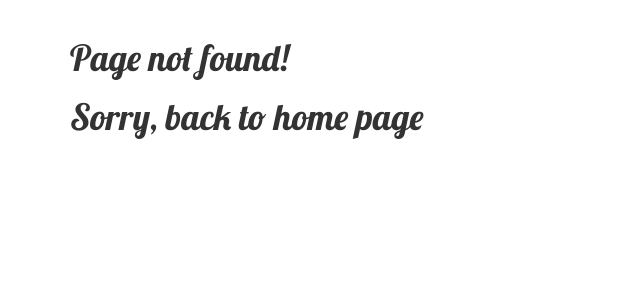
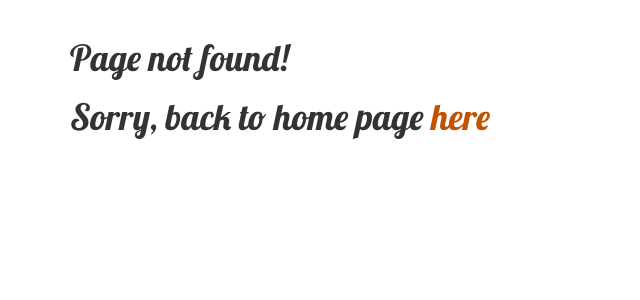
Before and after one commit to mateus-ferreira/djangogirlstutorial, a Django app: template blog/templates/404.html in a window 1280 px wide. Shown: the part 126-426 px from the top of the page, without its empty margins (0-640 px from the left). Run offline with Django 3.2, Linux system fonts and the light colour scheme; the template is opened without the code that fills it, so the values that code supplies are empty; parts of the project's set-up code (start-up, migrations or seed data) failed here and were passed over; some libraries are stand-ins or nearby versions.

Commit message:
404 updated

```diff
--- a/blog/templates/404.html
+++ b/blog/templates/404.html
@@ -3,6 +3,6 @@
 {% block content %}
 	<div>
 		<h1>Page not found!</h1>
-		<h1>Sorry, back to home page</h1>
+		<h1>Sorry, back to home page <a href="/">here</a></h1>
 	</div>
 {% endblock %}
```
